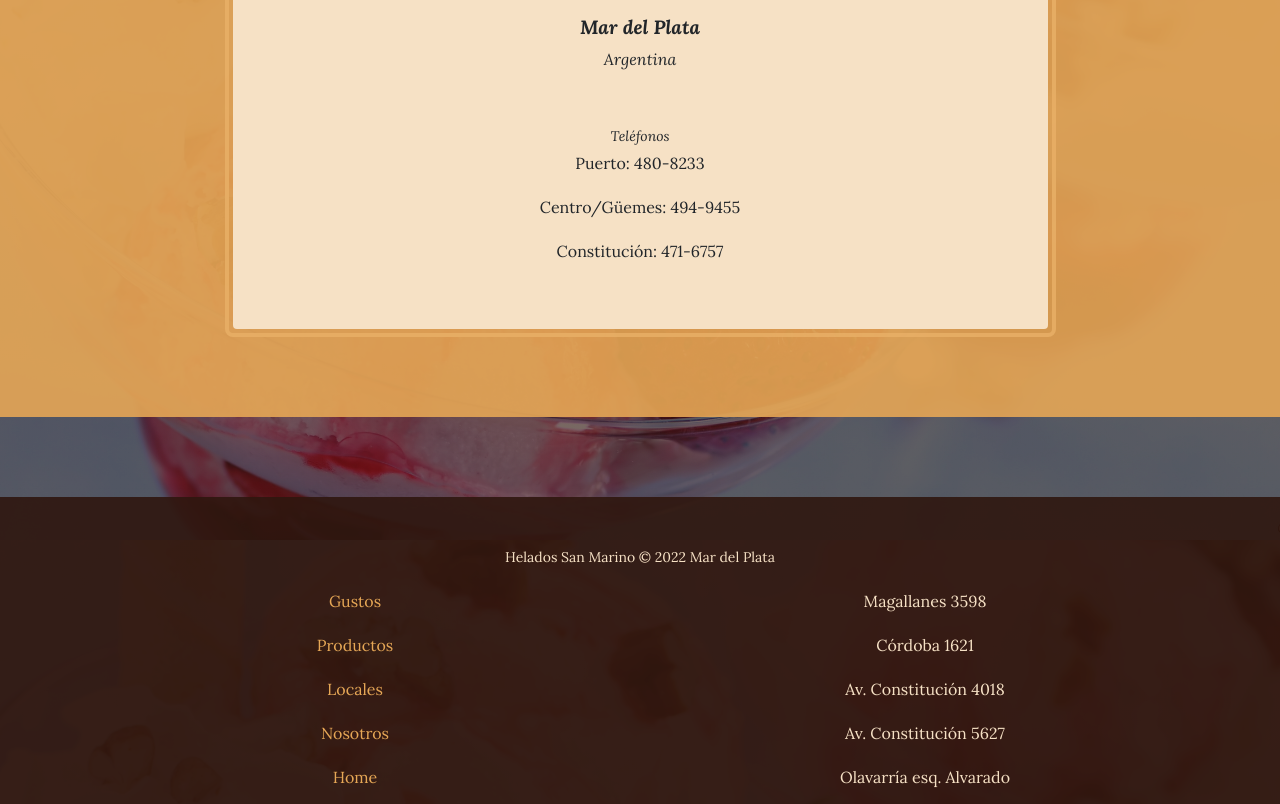
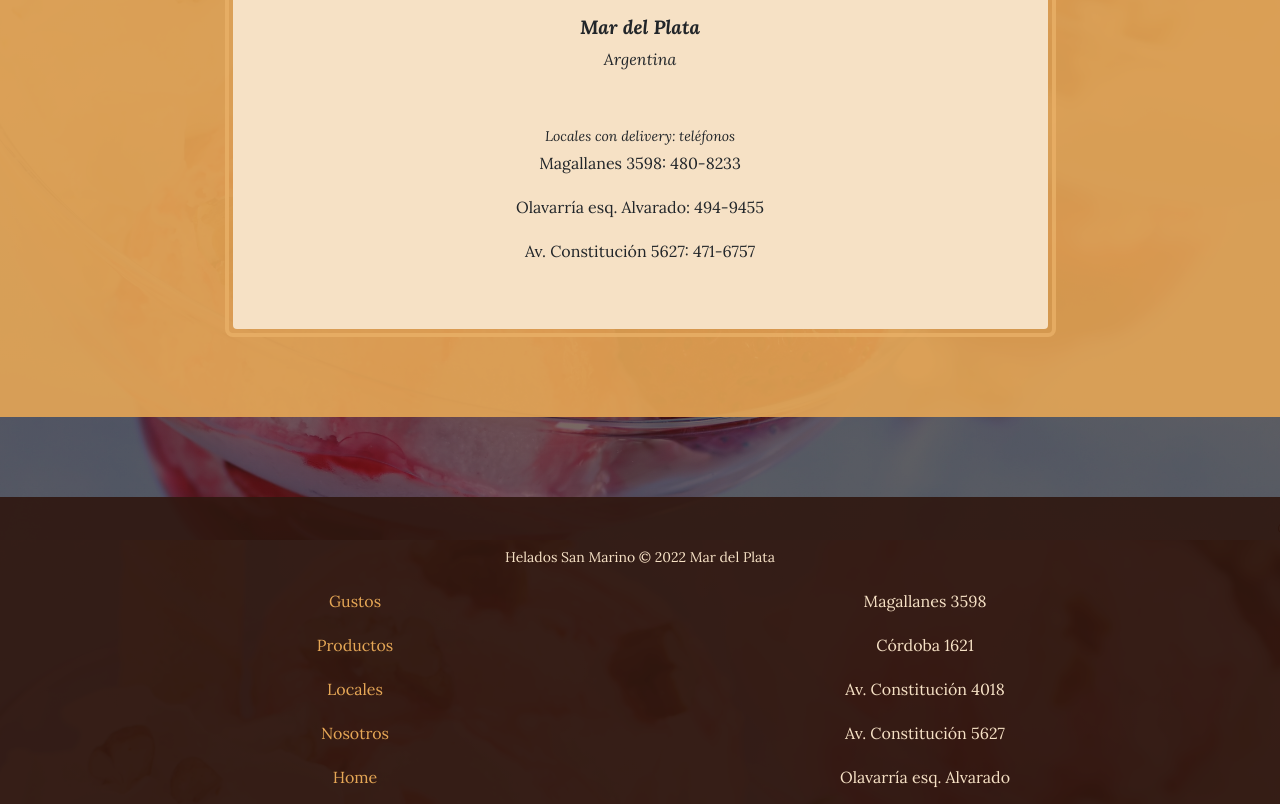
Before and after one commit to fedebist/San-Marino, a plain HTML site: page store.html in a window 1280 px wide. Shown: the part 1060-1864 px from the top of the page. Drawn offline with nearby package versions, Linux system fonts and the light colour scheme.

Commit message:
Actualiz

```diff
--- a/store.html
+++ b/store.html
@@ -85,11 +85,11 @@
                                 </em>
                             </p>
                             <p class="mb-0">
-                                <small><em>Teléfonos</em></small>
+                                <small><em>Locales con delivery: teléfonos</em></small>
                                 <br />
-                               <p>Puerto: 480-8233</p>
-                               <p>Centro/Güemes: 494-9455</p>
-                               <p>Constitución: 471-6757</p>
+                               <p>Magallanes 3598: 480-8233</p>
+                               <p>Olavarría esq. Alvarado: 494-9455</p>
+                               <p>Av. Constitución 5627: 471-6757</p>
                             </p>
                         </div>
                     </div>
```
Also changed, not shown: index.html (+1 -1 lines).
